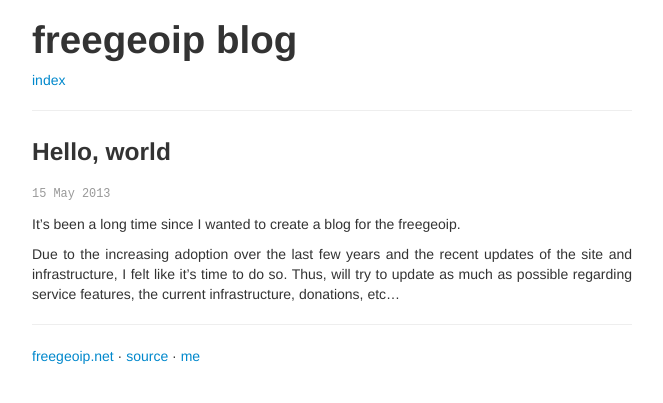
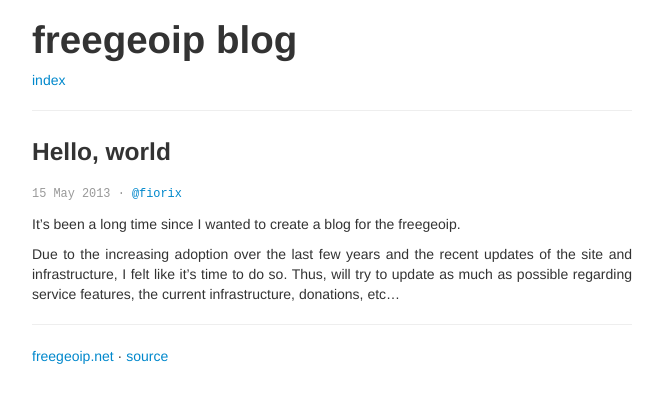
Before and after one commit to fiorix/freegeoip, a Jekyll site: the page built from _posts/2013-05-15-hello-world.md, in a window 1280 px wide. Shown: the top 403 px of the page, without its empty margins (308-971 px from the left). Built offline with Jekyll 4.4.1, drawn with Linux system fonts in a browser that asks for light colours.

Commit message:
+user per post

```diff
--- a/_layouts/post.html
+++ b/_layouts/post.html
@@ -6,13 +6,12 @@
 <p><a href="/">index</a></p>
 <hr>
 <h3>{{page.title}}</h3>
-<p><span class="muted date"><small>{{page.date|date_to_string}}</small></span></p>
+<p><span class="muted date"><small>{{page.date|date_to_string}} &middot; <a href="https://github.com/{{page.user}}">@{{page.user}}</a></small></span></p>
 
 {{content}}
 
 <hr>
 <p>
 <a href="http://freegeoip.net">freegeoip.net</a> &middot;
-<a href="https://github.com/fiorix/freegeoip">source</a> &middot;
-<a href="https://github.com/fiorix/">me</a>
+<a href="https://github.com/fiorix/freegeoip">source</a>
 </p>
--- a/_posts/2013-05-15-hello-world.md
+++ b/_posts/2013-05-15-hello-world.md
@@ -1,6 +1,7 @@
 ---
 layout: post
 title: Hello, world
+user: fiorix
 ---
 
 It's been a long time since I wanted to create a blog for the freegeoip.
```
Also changed, not shown: _posts/2013-05-26-new-config-file.md (+1 -0 lines), _posts/2013-05-27-more-servers-more-capacity.md (+1 -0 lines), index.md (+1 -2 lines).
